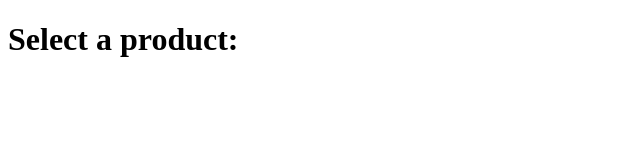
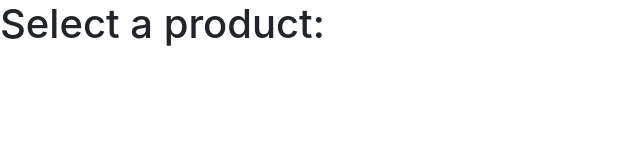
Before and after one commit to SmashMineGame/humanities, a plain HTML site: page index.html in a window 1280 px wide. Shown: the whole page, without its empty margins (0-640 px from the left). Drawn offline with nearby package versions, Linux system fonts and the light colour scheme.

Commit message:
Update index.html

```diff
--- a/index.html
+++ b/index.html
@@ -7,7 +7,7 @@
     <meta name="viewport" content="width=device-width, initial-scale=1, shrink-to-fit=no">
 
     <!-- Bootstrap CSS -->
-    <link rel="stylesheet" src="/assets/bootstrap.css">
+    <link rel="stylesheet" href="https://maxcdn.bootstrapcdn.com/bootstrap/4.0.0-beta.2/css/bootstrap.min.css">
   </head>
   <body>
     <h1>Select a product:</h1>
```
